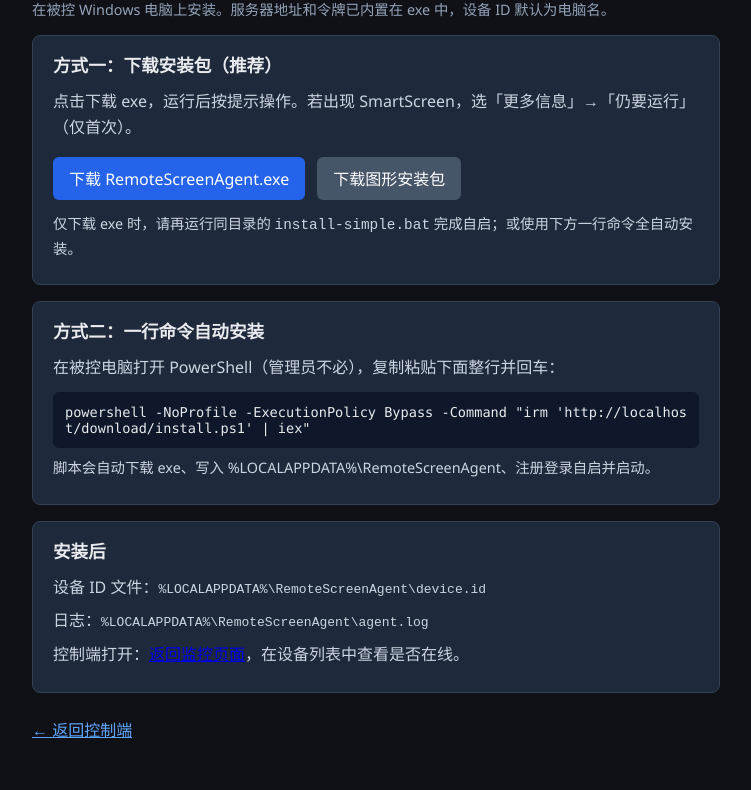
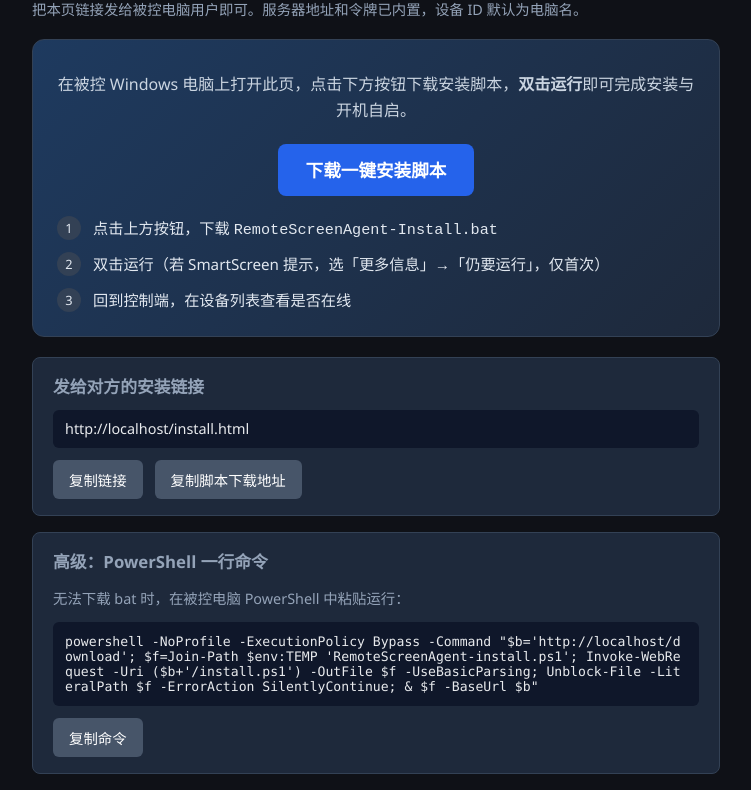
Before and after one commit to rocky08808/soft, a plain HTML site: page viewer/install.html in a window 1280 px wide. Shown: the part 94-884 px from the top of the page, without its empty margins (264-1015 px from the left). Drawn offline with Linux system fonts and the light colour scheme; no server answers.

Commit message:
Update installation script and viewer interface for improved user experience
- Renamed installation script for clarity and updated messages to Chinese for better localization.
- Enhanced the PowerShell installation script with error handling and user guidance.
- Added a new endpoint to serve a batch installation script, simplifying the installation process.
- Revamped the viewer's install page with a modern design, clear instructions, and improved user interaction features.

```diff
--- a/viewer/install.html
+++ b/viewer/install.html
@@ -3,11 +3,55 @@
 <head>
   <meta charset="UTF-8" />
   <meta name="viewport" content="width=device-width, initial-scale=1.0" />
-  <title>安装 Agent</title>
+  <title>一键安装 Agent</title>
   <link rel="stylesheet" href="style.css" />
   <style>
     .install-page { max-width: 720px; margin: 2rem auto; padding: 0 1rem; }
     .install-page h1 { margin-bottom: 0.5rem; }
+    .hero {
+      background: linear-gradient(135deg, #1e3a5f 0%, #1e293b 100%);
+      border: 1px solid #334155;
+      border-radius: 12px;
+      padding: 1.5rem;
+      margin: 1.25rem 0;
+      text-align: center;
+    }
+    .hero p { color: #cbd5e1; margin: 0.5rem 0 1.25rem; line-height: 1.6; }
+    .hero .btn-primary {
+      display: inline-block;
+      padding: 0.85rem 1.75rem;
+      background: #2563eb;
+      color: #fff;
+      text-decoration: none;
+      border-radius: 8px;
+      font-size: 1.1rem;
+      font-weight: 600;
+    }
+    .hero .btn-primary:hover { background: #1d4ed8; }
+    .steps {
+      display: grid;
+      gap: 0.75rem;
+      margin-top: 1.25rem;
+      text-align: left;
+    }
+    .step {
+      display: flex;
+      gap: 0.75rem;
+      align-items: flex-start;
+      color: #e2e8f0;
+      font-size: 0.95rem;
+    }
+    .step-num {
+      flex-shrink: 0;
+      width: 1.5rem;
+      height: 1.5rem;
+      border-radius: 50%;
+      background: #334155;
+      display: flex;
+      align-items: center;
+      justify-content: center;
+      font-size: 0.8rem;
+    }
     .install-card {
       background: #1e293b;
       border: 1px solid #334155;
@@ -15,76 +59,130 @@
       padding: 1rem 1.25rem;
       margin: 1rem 0;
     }
-    .install-card h2 { margin: 0 0 0.75rem; font-size: 1.1rem; }
-    .install-card p { margin: 0.5rem 0; color: #cbd5e1; line-height: 1.6; }
-    .install-actions { display: flex; flex-wrap: wrap; gap: 0.75rem; margin-top: 1rem; }
-    .install-actions a {
+    .install-card h2 { margin: 0 0 0.75rem; font-size: 1.05rem; color: #94a3b8; }
+    .install-actions { display: flex; flex-wrap: wrap; gap: 0.75rem; margin-top: 0.75rem; }
+    .install-actions a, .install-actions button {
       display: inline-block;
-      padding: 0.6rem 1rem;
-      background: #2563eb;
+      padding: 0.55rem 1rem;
+      background: #475569;
       color: #fff;
       text-decoration: none;
+      border: none;
       border-radius: 6px;
+      cursor: pointer;
+      font-size: 0.9rem;
     }
-    .install-actions a.secondary { background: #475569; }
+    .install-actions button:hover, .install-actions a:hover { background: #64748b; }
     .cmd-box {
       margin-top: 0.75rem;
       padding: 0.75rem;
       background: #0f172a;
       border-radius: 6px;
       font-family: Consolas, monospace;
-      font-size: 0.85rem;
+      font-size: 0.82rem;
       word-break: break-all;
       user-select: all;
+    }
+    .link-box {
+      margin-top: 0.75rem;
+      padding: 0.6rem 0.75rem;
+      background: #0f172a;
+      border-radius: 6px;
+      font-size: 0.9rem;
+      word-break: break-all;
     }
     .note { font-size: 0.9rem; color: #94a3b8; }
     .back { margin-top: 1.5rem; }
     .back a { color: #60a5fa; }
+    .toast {
+      position: fixed;
+      bottom: 1.5rem;
+      left: 50%;
+      transform: translateX(-50%);
+      background: #166534;
+      color: #fff;
+      padding: 0.6rem 1.2rem;
+      border-radius: 8px;
+      opacity: 0;
+      transition: opacity 0.2s;
+      pointer-events: none;
+    }
+    .toast.show { opacity: 1; }
   </style>
 </head>
 <body>
   <div class="install-page">
-    <h1>安装 RemoteScreen Agent</h1>
-    <p class="note">在被控 Windows 电脑上安装。服务器地址和令牌已内置在 exe 中，设备 ID 默认为电脑名。</p>
+    <h1>RemoteScreen Agent 远程一键安装</h1>
+    <p class="note">把本页链接发给被控电脑用户即可。服务器地址和令牌已内置，设备 ID 默认为电脑名。</p>
 
-    <div class="install-card">
-      <h2>方式一：下载安装包（推荐）</h2>
-      <p>点击下载 exe，运行后按提示操作。若出现 SmartScreen，选「更多信息」→「仍要运行」（仅首次）。</p>
-      <div class="install-actions">
-        <a id="exeLink" href="/download/RemoteScreenAgent.exe" download>下载 RemoteScreenAgent.exe</a>
-        <a id="setupLink" class="secondary" href="/download/RemoteScreenAgent-Setup.exe" download hidden>下载图形安装包</a>
+    <div class="hero">
+      <p>在被控 Windows 电脑上打开此页，点击下方按钮下载安装脚本，<strong>双击运行</strong>即可完成安装与开机自启。</p>
+      <a id="installBatLink" class="btn-primary" href="/download/install.bat" download>下载一键安装脚本</a>
+      <div class="steps">
+        <div class="step"><span class="step-num">1</span><span>点击上方按钮，下载 <code>RemoteScreenAgent-Install.bat</code></span></div>
+        <div class="step"><span class="step-num">2</span><span>双击运行（若 SmartScreen 提示，选「更多信息」→「仍要运行」，仅首次）</span></div>
+        <div class="step"><span class="step-num">3</span><span>回到控制端，在设备列表查看是否在线</span></div>
       </div>
-      <p class="note" style="margin-top: 0.75rem;">仅下载 exe 时，请再运行同目录的 <code>install-simple.bat</code> 完成自启；或使用下方一行命令全自动安装。</p>
     </div>
 
     <div class="install-card">
-      <h2>方式二：一行命令自动安装</h2>
-      <p>在被控电脑打开 PowerShell（管理员不必），复制粘贴下面整行并回车：</p>
-      <div class="cmd-box" id="psCmd"></div>
-      <p class="note">脚本会自动下载 exe、写入 %LOCALAPPDATA%\RemoteScreenAgent、注册登录自启并启动。</p>
+      <h2>发给对方的安装链接</h2>
+      <div class="link-box" id="pageLink"></div>
+      <div class="install-actions">
+        <button type="button" id="copyLinkBtn">复制链接</button>
+        <button type="button" id="copyBatBtn">复制脚本下载地址</button>
+      </div>
     </div>
 
     <div class="install-card">
-      <h2>安装后</h2>
-      <p>设备 ID 文件：<code>%LOCALAPPDATA%\RemoteScreenAgent\device.id</code></p>
-      <p>日志：<code>%LOCALAPPDATA%\RemoteScreenAgent\agent.log</code></p>
-      <p>控制端打开：<a id="viewerLink" href="/">返回监控页面</a>，在设备列表中查看是否在线。</p>
+      <h2>高级：PowerShell 一行命令</h2>
+      <p class="note">无法下载 bat 时，在被控电脑 PowerShell 中粘贴运行：</p>
+      <div class="cmd-box" id="psCmd"></div>
+      <div class="install-actions">
+        <button type="button" id="copyPsBtn">复制命令</button>
+      </div>
+    </div>
+
+    <div class="install-card">
+      <h2>安装后路径</h2>
+      <p class="note">程序：<code>%LOCALAPPDATA%\RemoteScreenAgent\RemoteScreenAgent.exe</code></p>
+      <p class="note">设备 ID：<code>%LOCALAPPDATA%\RemoteScreenAgent\device.id</code></p>
+      <p class="note">日志：<code>%LOCALAPPDATA%\RemoteScreenAgent\agent.log</code></p>
     </div>
 
     <p class="back"><a href="/">← 返回控制端</a></p>
   </div>
 
+  <div id="toast" class="toast">已复制</div>
+
   <script>
     const origin = location.origin;
+    const pageUrl = origin + "/install.html";
+    const batUrl = origin + "/download/install.bat";
     const psOneLiner =
-      `powershell -NoProfile -ExecutionPolicy Bypass -Command "irm '${origin}/download/install.ps1' | iex"`;
+      `powershell -NoProfile -ExecutionPolicy Bypass -Command "$b='${origin}/download'; $f=Join-Path $env:TEMP 'RemoteScreenAgent-install.ps1'; Invoke-WebRequest -Uri ($b+'/install.ps1') -OutFile $f -UseBasicParsing; Unblock-File -LiteralPath $f -ErrorAction SilentlyContinue; & $f -BaseUrl $b"`;
+
+    document.getElementById("pageLink").textContent = pageUrl;
     document.getElementById("psCmd").textContent = psOneLiner;
 
-    fetch("/download/RemoteScreenAgent-Setup.exe", { method: "HEAD" })
-      .then((r) => {
-        if (r.ok) document.getElementById("setupLink").hidden = false;
-      })
-      .catch(() => {});
+    const toast = document.getElementById("toast");
+    function showToast() {
+      toast.classList.add("show");
+      setTimeout(() => toast.classList.remove("show"), 1600);
+    }
+
+    async function copyText(text) {
+      try {
+        await navigator.clipboard.writeText(text);
+        showToast();
+      } catch {
+        window.prompt("复制以下内容:", text);
+      }
+    }
+
+    document.getElementById("copyLinkBtn").addEventListener("click", () => copyText(pageUrl));
+    document.getElementById("copyBatBtn").addEventListener("click", () => copyText(batUrl));
+    document.getElementById("copyPsBtn").addEventListener("click", () => copyText(psOneLiner));
   </script>
 </body>
 </html>
```
Also changed, not shown: server/index.js (+42 -0 lines), 1 other file.
